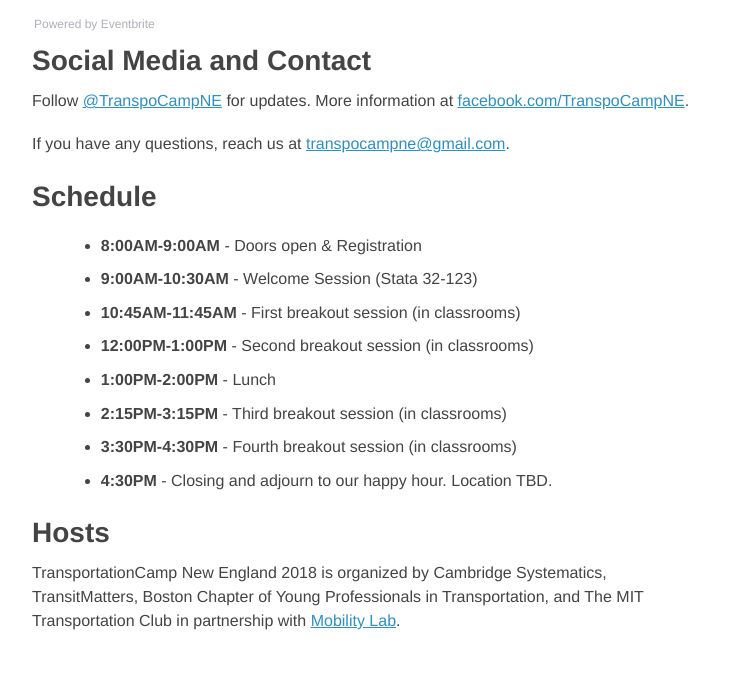
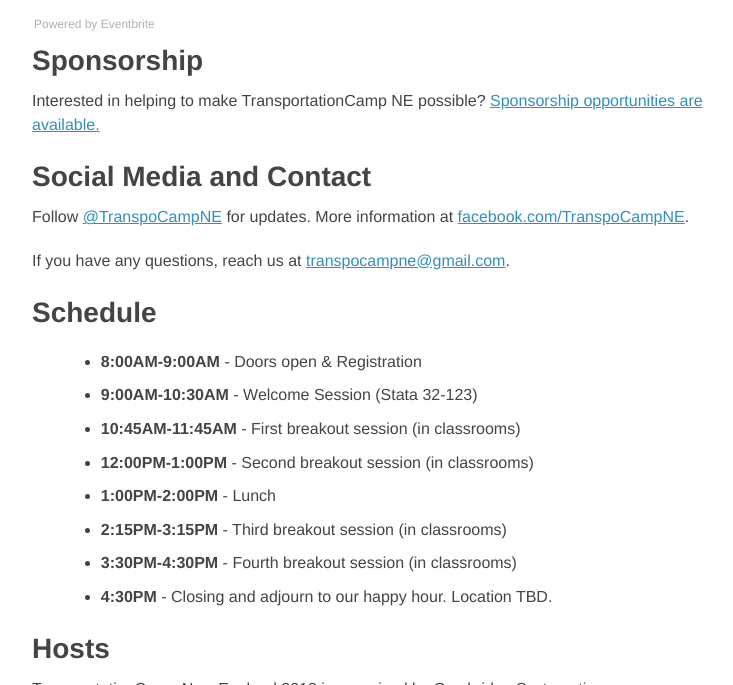
Before and after one commit to transpocamp/transportationcamp.org, a Jekyll site: the page built from events/new-england-2018/index.markdown, in a window 1280 px wide and 900 px high, scrolled down 2380 px, cut to the strip 215-900 px from the top of the window. Shown: the whole strip, without its empty margins (272-1005 px from the left). Built offline with Jekyll 4.4.1, drawn with Linux system fonts in a browser that asks for light colours; nearby versions of some CDN libraries.

Commit message:
Added Sponsorship Flyer

```diff
--- a/events/new-england-2018/index.markdown
+++ b/events/new-england-2018/index.markdown
@@ -49,6 +49,10 @@
 
 <div style="width:100%; text-align:left;"><iframe src="https://eventbrite.com/tickets-external?eid=19295921621&ref=etckt" frameborder="0" height="392" width="100%" vspace="0" hspace="0" marginheight="5" marginwidth="5" scrolling="auto" allowtransparency="true"></iframe><div style="font-family:Helvetica, Arial; font-size:12px; padding:10px 0 5px; margin:2px; width:100%; text-align:left;" ><a class="powered-by-eb" style="color: #ADB0B6; text-decoration: none;" target="_blank" href="https://www.eventbrite.com/">Powered by Eventbrite</a></div></div>
 
+### Sponsorship
+
+Interested in helping to make TransportationCamp NE possible? [Sponsorship opportunities are available.](Sponsorship Flyer_V1.3_Form.pdf)
+
 ### Social Media and Contact
 
 Follow [@TranspoCampNE](https://twitter.com/TranspoCampNE) for updates. More information at [facebook.com/TranspoCampNE](https://www.facebook.com/TranspoCampNE/).
```
Also changed, not shown: 1 other file.
